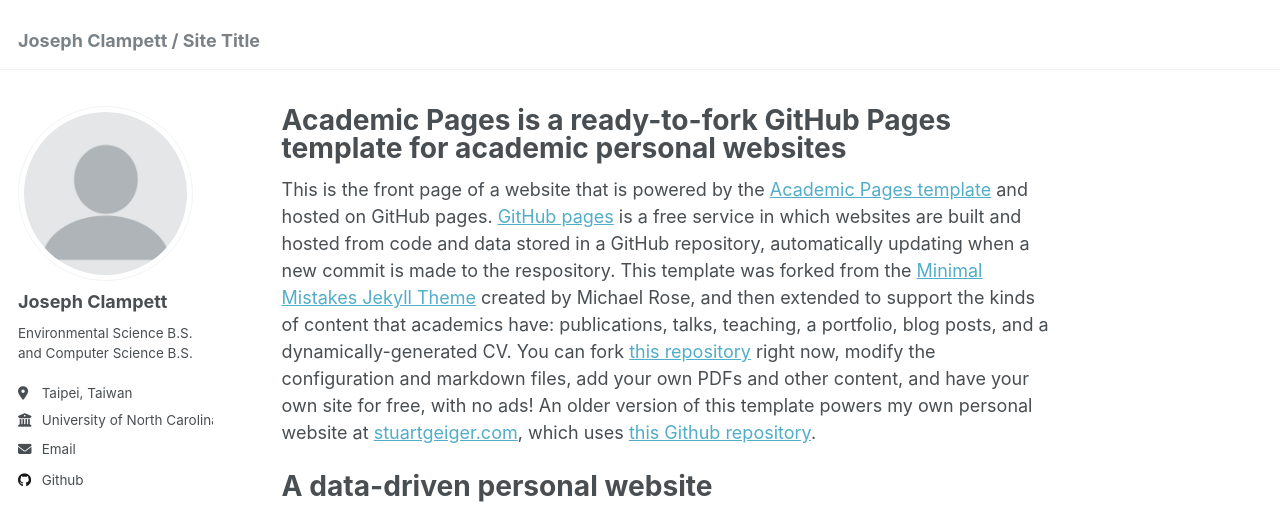
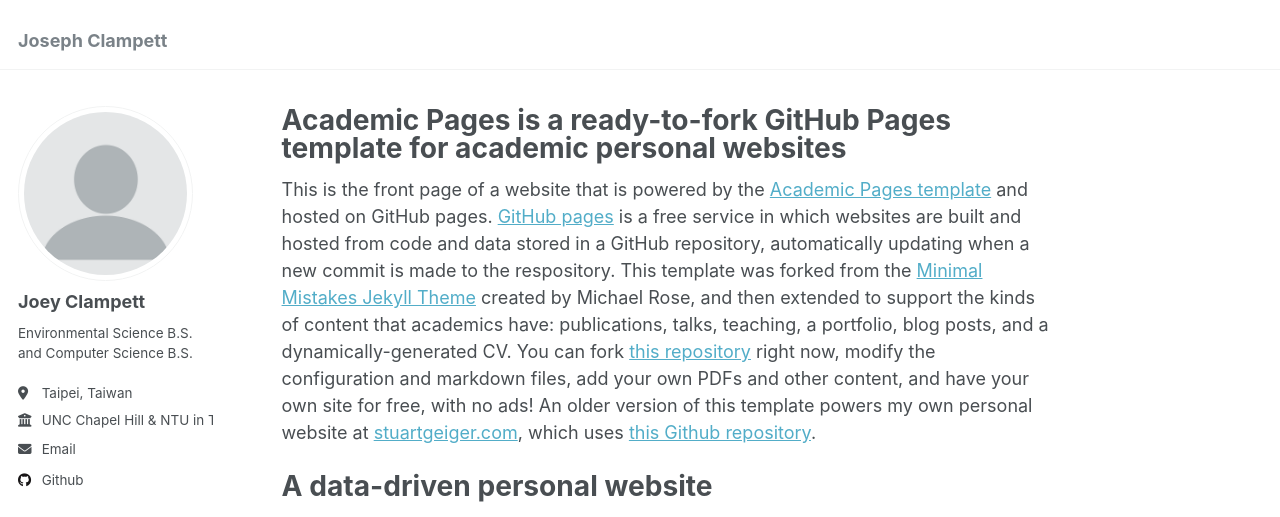
Before and after one commit to JosephClampett/josephclampett.github.io, a Jekyll site: the page built from _pages/about.md, in a window 1280 px wide. Shown: the top 517 px of the page. Built offline with Jekyll 4.4.1, drawn with Linux system fonts in a browser that asks for light colours.

Commit message:
Fixed extra names

```diff
--- a/_config.yml
+++ b/_config.yml
@@ -8,7 +8,7 @@
 
 # Basic Site Settings
 locale                   : "en-US"
-title                    : "Joseph Clampett / Site Title"
+title                    : "Joseph Clampett"
 title_separator          : "-"
 name                     : &name "Joseph Clampett"
 description              : &description "Avid graphics programmer, learner, etc."
@@ -22,11 +22,11 @@ repository               : "josephclampett/josephclampett.github.io"
 author:
   # Biographic information
   avatar           : "profile.png"
-  name             : "Joseph Clampett"
+  name             : "Joey Clampett"
   pronouns         : # example: "she/her"
   bio              : "Environmental Science B.S. and Computer Science B.S."
   location         : "Taipei, Taiwan"
-  employer         : "University of North Carolina at Chapel Hill"
+  employer         : "UNC Chapel Hill & NTU in Taiwan"
   uri              : # URL
   email            : "jclampett@unc.edu"
 
```
